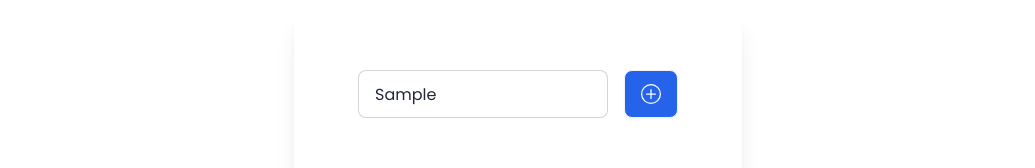
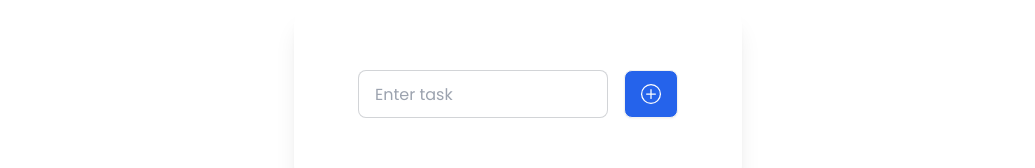
Before and after one commit to hirusha-adi/Learning-ReactJS, a React (Vite) app in the folder files3/: page / in a window 1280 px wide. Both pictures are taken after typing "Sample" into the empty fields and a click on the button 772 px from the left and 254 px from the top of the page. Shown: the part 160-328 px from the top of the page, without its empty margins (122-1157 px from the left). Built offline with nearby package versions, Linux system fonts and the light colour scheme; what tailwind-bootstrap-grid would draw is missing.

Commit message:
before edit

```diff
--- a/files3/src/App.jsx
+++ b/files3/src/App.jsx
@@ -7,13 +7,24 @@ import { ShowTasks } from './components/ShowTasks'
 
 function App() {
     const [tasksList, setTasksList] = useState([])
+    const [task, setTask] = useState([])
 
     return (
         <>
             <Header />
             <BodyContent>
-                <AddTask tasksList={tasksList} setTasksList={setTasksList} />
-                <ShowTasks tasksList={tasksList} setTasksList={setTasksList} />
+                <AddTask
+                    tasksList={tasksList}
+                    setTasksList={setTasksList}
+                    task={task}
+                    setTask={setTask}
+                />
+                <ShowTasks
+                    tasksList={tasksList}
+                    setTasksList={setTasksList}
+                    task={task}
+                    setTask={setTask}
+                />
             </BodyContent>
         </>
     )
--- a/files3/src/components/AddTask.jsx
+++ b/files3/src/components/AddTask.jsx
@@ -2,7 +2,7 @@ import * as Icon from 'react-bootstrap-icons';
 import Swal from 'sweetalert2'
 
 
-const AddTask = ({ tasksList, setTasksList }) => {
+const AddTask = ({ tasksList, setTasksList, task, setTask }) => {
 
     function handleSubmit(e) {
         e.preventDefault()
@@ -25,6 +25,8 @@ const AddTask = ({ tasksList, setTasksList }) => {
             time: date.toLocaleString()
         };
         setTasksList([...tasksList, newTask]);
+
+        e.target.reset()
     }
 
     return (
@@ -35,7 +37,7 @@ const AddTask = ({ tasksList, setTasksList }) => {
                         type="text"
                         placeholder="Enter task"
                         className="input input-bordered w-full max-w-xs"
-                        name='task'
+                        name='task' autoComplete='off'
                     />
                     <button className="btn bg-blue-600 hover:bg-blue-800 text-white text-xl font-bold" type='submit'>
                         <Icon.PlusCircle />
--- a/files3/src/components/ShowTasks.jsx
+++ b/files3/src/components/ShowTasks.jsx
@@ -1,6 +1,6 @@
 import { TaskCard } from './TaskCard';
 
-const ShowTasks = ({ tasksList, setTasksList }) => {
+const ShowTasks = ({ tasksList, setTasksList, task, setTask }) => {
 
     function deleteAllTasks() {
         setTasksList([])
@@ -8,6 +8,11 @@ const ShowTasks = ({ tasksList, setTasksList }) => {
 
     function deleteOneTask(id) {
         setTasksList(tasksList.filter((task) => task.id !== id))
+    }
+
+    function editTask(id) {
+        const selectedTask = tasksList.filter(todo => todo.id === id)[0]
+        setTask(selectedTask)
     }
 
     return (
@@ -30,7 +35,14 @@ const ShowTasks = ({ tasksList, setTasksList }) => {
                         <h2 className="text-2xl font-bold">No tasks found</h2>
                     ) : (
                         tasksList.map((task) => (
-                            <TaskCard key={task.id} taskId={task.id} taskTxt={task.name} timestamp={task.time} deleteOneTask={deleteOneTask} />
+                            <TaskCard
+                                key={task.id}
+                                taskId={task.id}
+                                taskTxt={task.name}
+                                timestamp={task.time}
+                                deleteOneTask={deleteOneTask}
+                                editTask={editTask}
+                            />
                         ))
                     )}
                 </div>
--- a/files3/src/components/TaskCard.jsx
+++ b/files3/src/components/TaskCard.jsx
@@ -1,7 +1,7 @@
 import * as Icon from 'react-bootstrap-icons';
 import PropTypes from 'prop-types';
 
-const TaskCard = ({ taskId, taskTxt, timestamp, deleteOneTask }) => {
+const TaskCard = ({ taskId, taskTxt, timestamp, deleteOneTask, editTask }) => {
 
     return (
         <div className="card bg-base-100 shadow-md border-l-4 border-blue-500 p-4 flex justify-between m-1">
@@ -11,7 +11,7 @@ const TaskCard = ({ taskId, taskTxt, timestamp, deleteOneTask }) => {
                 </div>
                 <div className="col-4 text-right text-base">
                     <div className="col inline-block mr-5">
-                        <button className="text-blue-500 hover:text-blue-700">
+                        <button className="text-blue-500 hover:text-blue-700" onClick={() => editTask(taskId)}>
                             <Icon.Pencil />
                         </button>
                     </div>
@@ -29,9 +29,4 @@ const TaskCard = ({ taskId, taskTxt, timestamp, deleteOneTask }) => {
     )
 }
 
-TaskCard.propTypes = {
-    taskTxt: PropTypes.string.isRequired,
-    timestamp: PropTypes.string.isRequired,
-}
-
 export { TaskCard }
```
